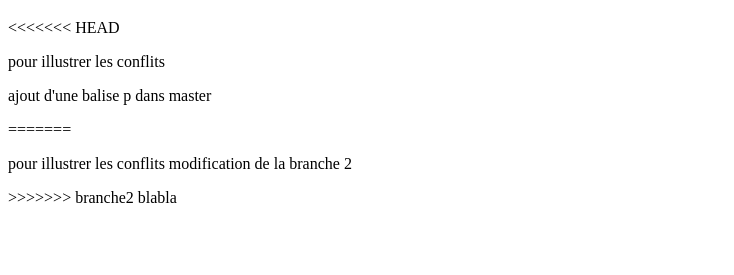
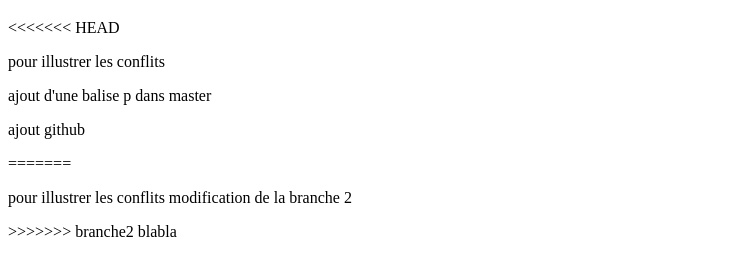
Before and after one commit to Big-yass1/gitlab-4, a plain HTML site: page index.html in a window 1280 px wide. Shown: the part 61-336 px from the top of the page, without its empty margins (0-734 px from the left). Drawn offline with Linux system fonts and the light colour scheme.

Commit message:
Update index.html

```diff
--- a/index.html
+++ b/index.html
@@ -11,7 +11,7 @@
 <<<<<<< HEAD
     <p>pour illustrer les conflits</p>
     <p>ajout d'une balise p dans master</p>
-
+    <p>ajout github</p>
 =======
     <p>pour illustrer les conflits modification de la branche 2</p>
 >>>>>>> branche2
```
